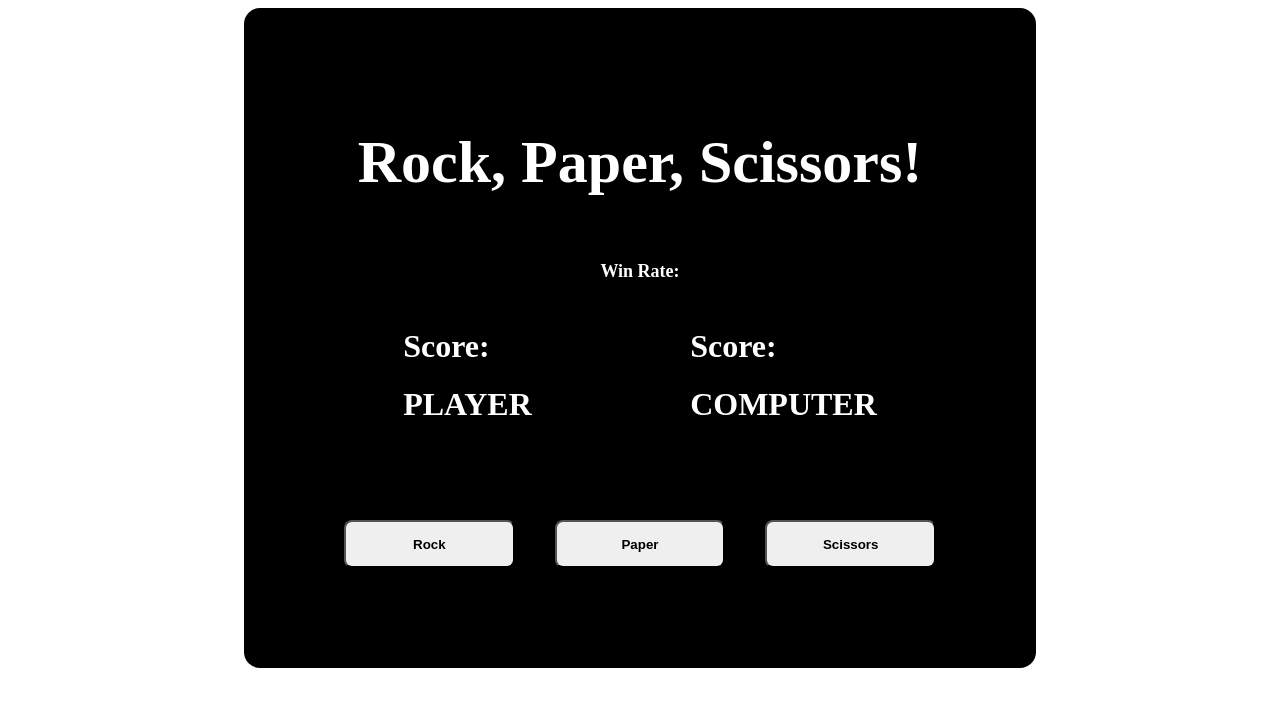
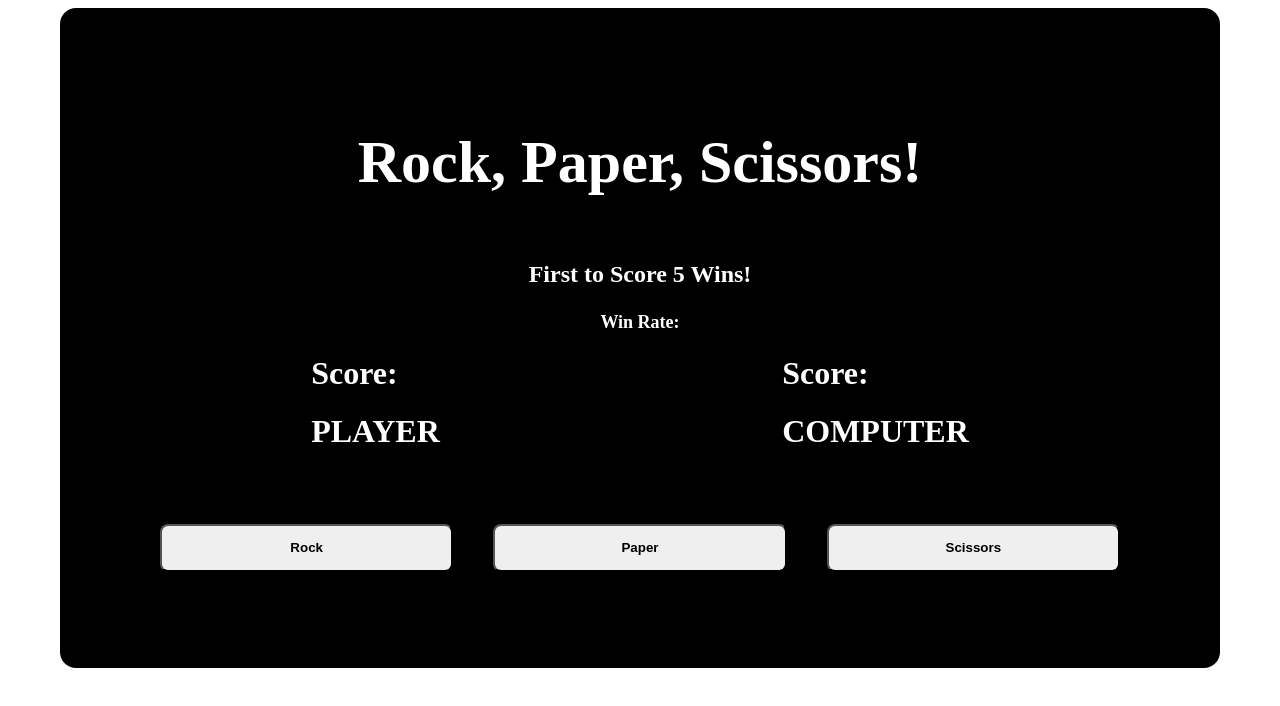
Before and after one commit to ThePursuitofCode/Rock-Paper-Scissors-The-Odin-Project, a plain HTML site: page index.html in a window 1280 px wide. Drawn offline with Linux system fonts and the light colour scheme.

Commit message:
UI upgrades and info added.

```diff
--- a/index.html
+++ b/index.html
@@ -11,6 +11,7 @@
     <div class="container">
         <div class="resultCard">
             <h1 id="result">Rock, Paper, Scissors!</h1>
+            <h3>First to Score 5 Wins!</h3>
             <h4>Win Rate: <span id='winPercentage'></span></h4>
             <div class="choices">
                 <div id="player">
--- a/styles.css
+++ b/styles.css
@@ -1,7 +1,7 @@
 
 .container{
     background-color: black;
-    width: 50%;
+    width: 1000px;
     height: 500px;
     margin: 0 auto;
     display: flex;
@@ -21,12 +21,17 @@
 .resultCard h4 {
     color: white;
     font-size: 18px;
+    margin: 0;
 }
 .resultCard #result {
     color: white;
     font-size: 60px;
 }
 
+h3{
+    color: white;
+    font-size: 24px;
+}
 .btnCard{
     display: flex;
     justify-content: space-around;
```
